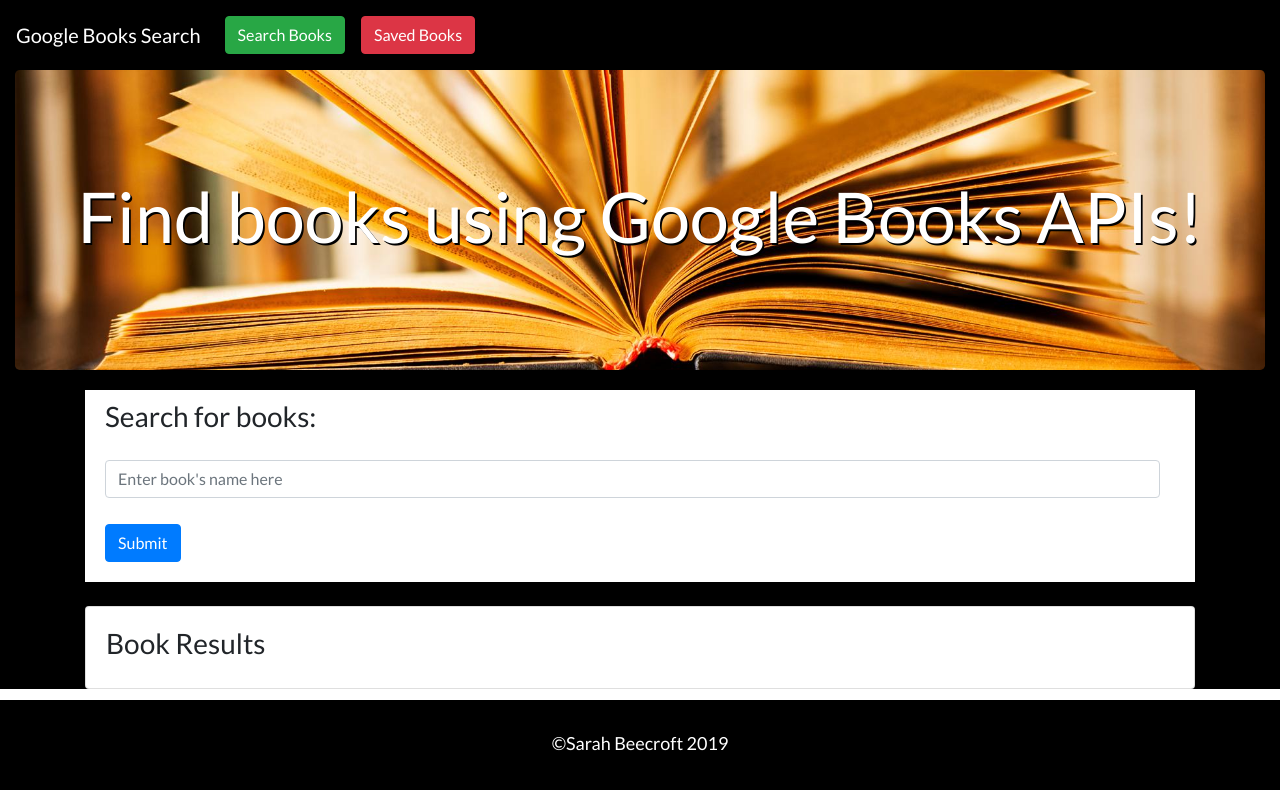
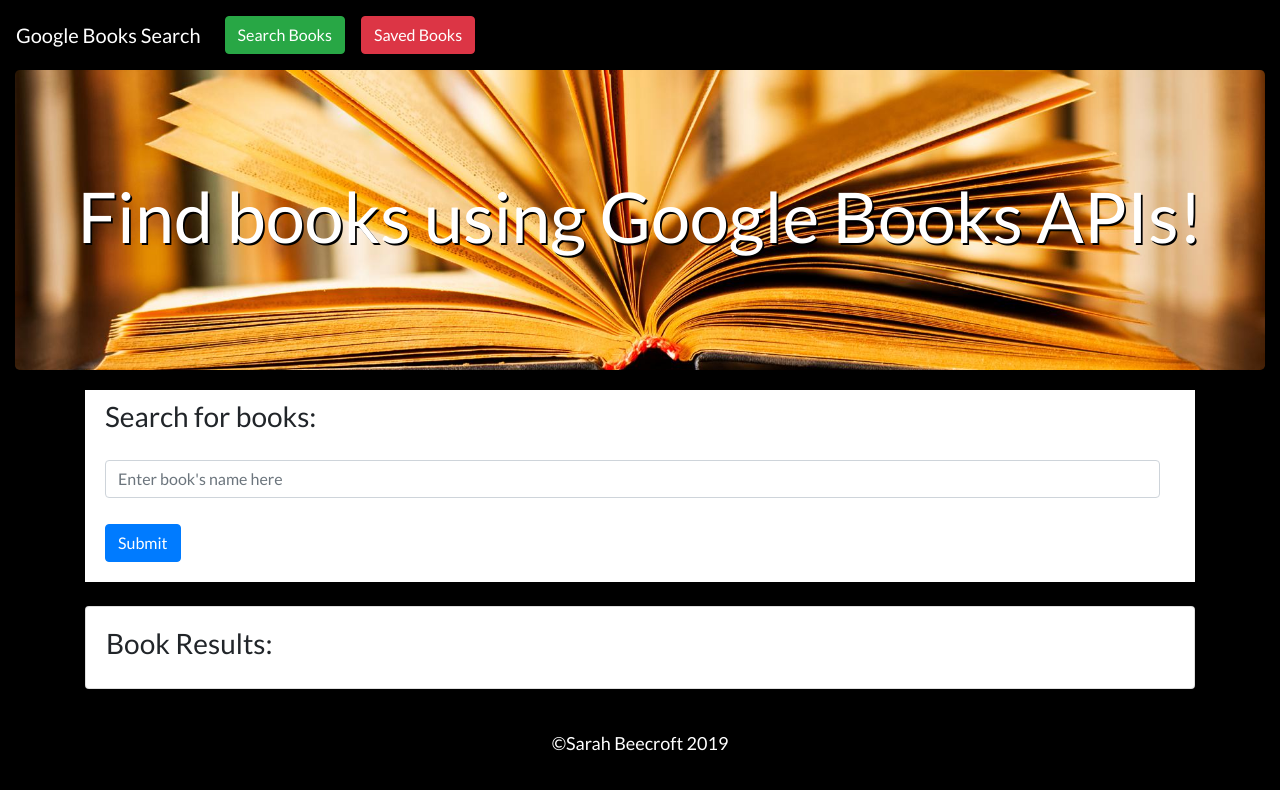
Before and after one commit to SarahMBeecroft/Google-Books-Search, a React (Create React App) app in the folder client/: page / in a window 1280 px wide. Shown: the top 790 px of the page. Built offline with nearby package versions, Linux system fonts and the light colour scheme.

Commit message:
Fixed save function

```diff
--- a/client/src/App.css
+++ b/client/src/App.css
@@ -19,3 +19,7 @@
 .container-fluid {
   background-color: black;
 }
+
+html {
+  background: black;
+}
--- a/client/src/components/Results/index.js
+++ b/client/src/components/Results/index.js
@@ -8,7 +8,7 @@
     <div className='card'>
       <div className='card-body player'>
         <div className='article'>
-          <h3>Book Results</h3>
+          <h3>Book Results:</h3>
         </div>
       </div>
     </div>
```
Also changed, not shown: 15 other files (tests, documents, lock files or other folders).
